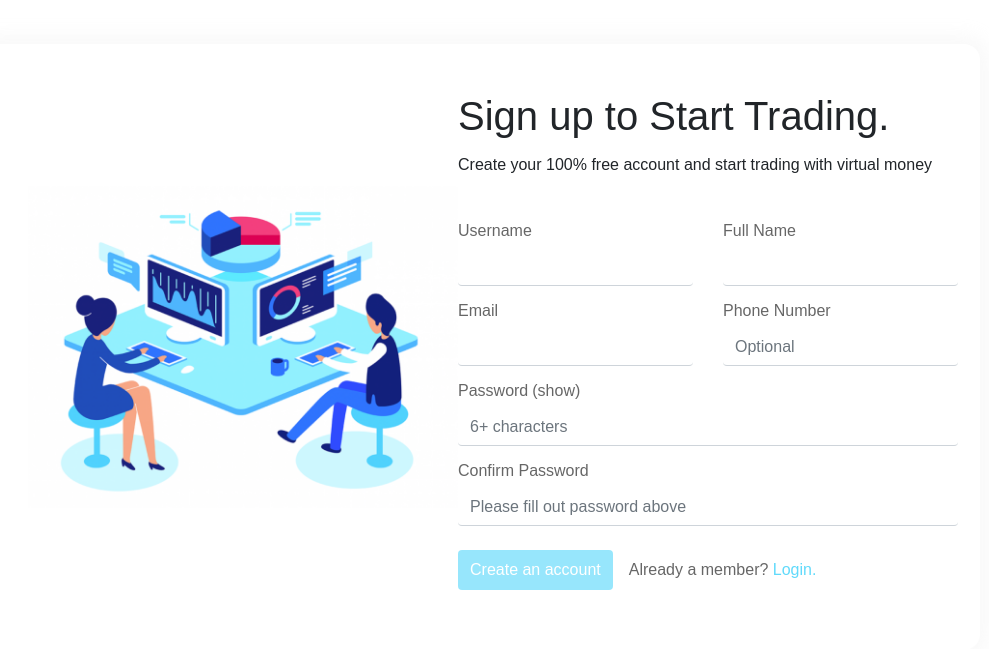
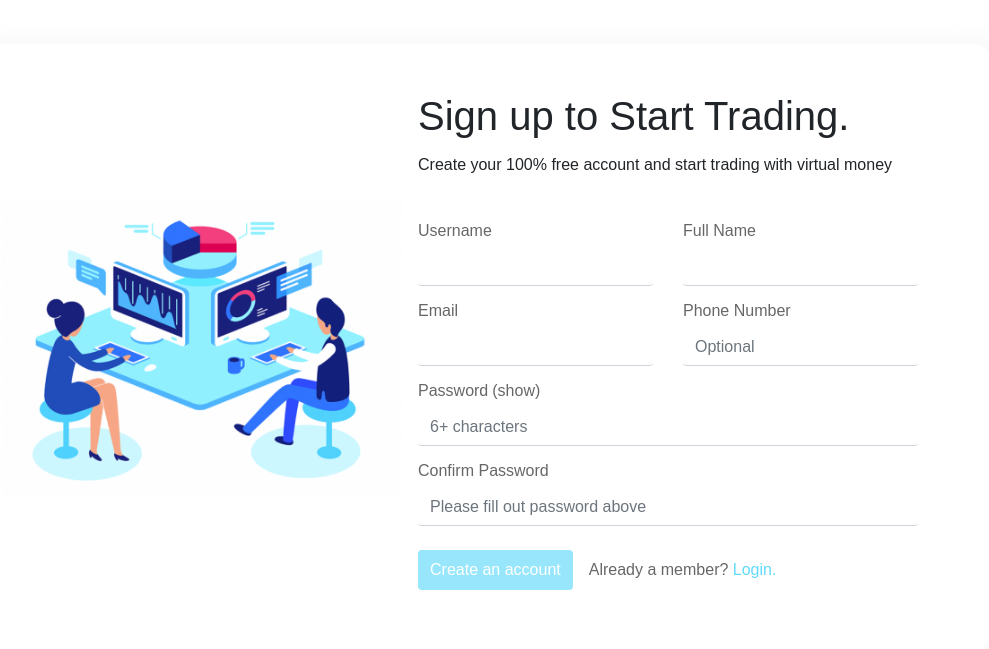
Before and after one commit to ji21/crypto_project, a Django app: page /authenticate/register/ in a window 1280 px wide. Shown: the part 106-755 px from the top of the page, without its empty margins (160-1149 px from the left). Run offline with Django 3.2, Linux system fonts and the light colour scheme; some libraries are stand-ins or nearby versions.

Commit message:
quick fixes

```diff
--- a/static/css/style.css
+++ b/static/css/style.css
@@ -5,9 +5,9 @@
 }
 
 .form-div {
-  min-width: 1000px;
+  min-width: 1020px;
   margin: 150px auto 0px auto!important;
-  width: 65%;
+  width: 1020px;
   display: flex;
   box-shadow: 0px 0px 17px 9px rgba(219,219,219,0.18);
 }
@@ -31,10 +31,10 @@ p > .login:hover {
 
 .form-div > img {
   height: 100%;
-  width: 40%;
+  width: 400px;
   margin-top: auto;
   margin-bottom: auto;
-  min-width: 430px;
+  min-width: 400px;
 }
 
 .form-btn {
--- a/templates/authenticate/register.html
+++ b/templates/authenticate/register.html
@@ -5,7 +5,7 @@
 
 {% block content %}
   <div class="form-div pl-5 pt-5 pb-5 pr-5 radius">
-    <img src="{% static 'images/signup.png' %}" alt="">
+    <img src="{% static 'images/signup.png' %}" style="margin-right: 1rem; margin-left: -1rem" alt="">
     <div id="#fixer" class="pr-3">
       {% csrf_token %}
       <h1 class="mb-3">Sign up to Start Trading.</h1>
```
